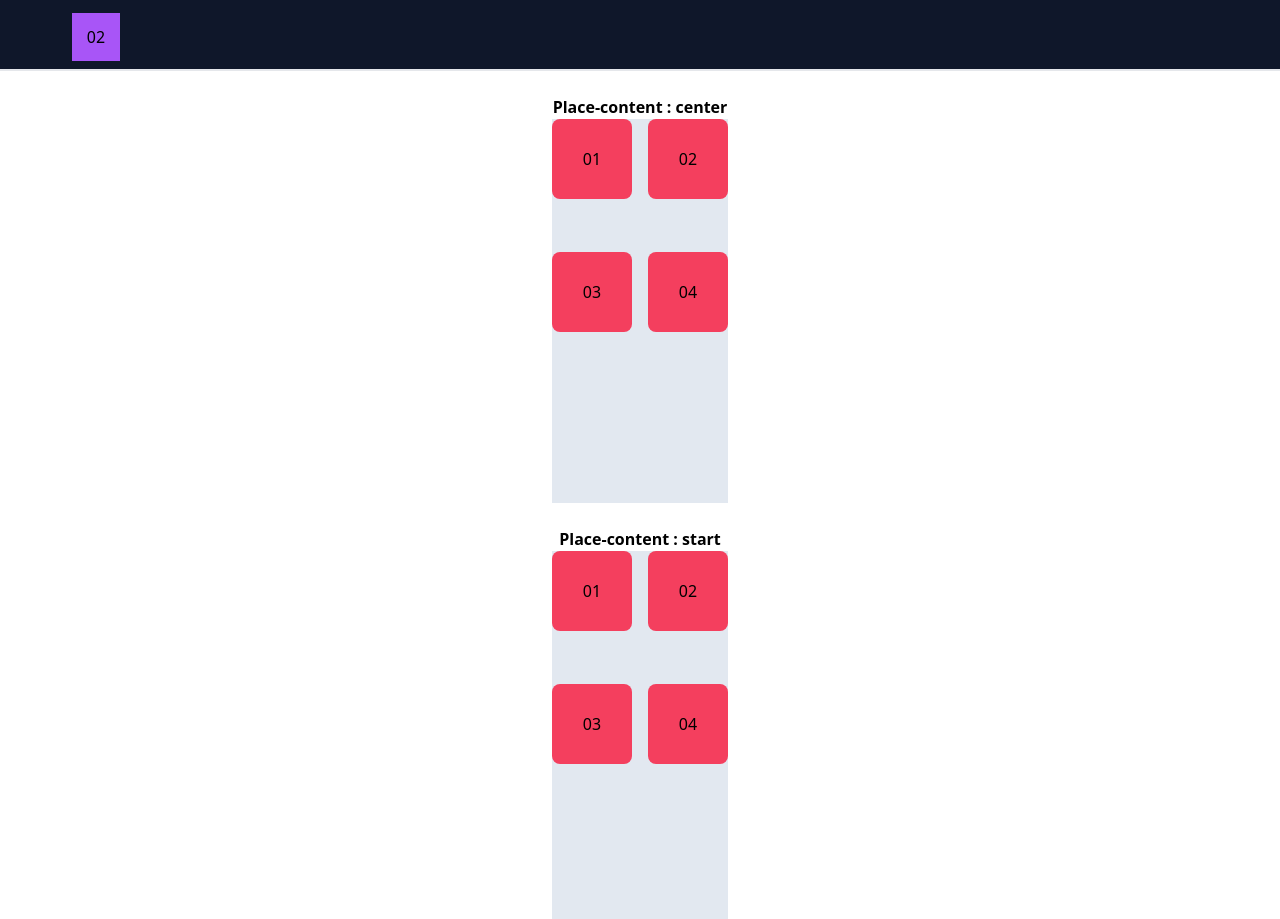
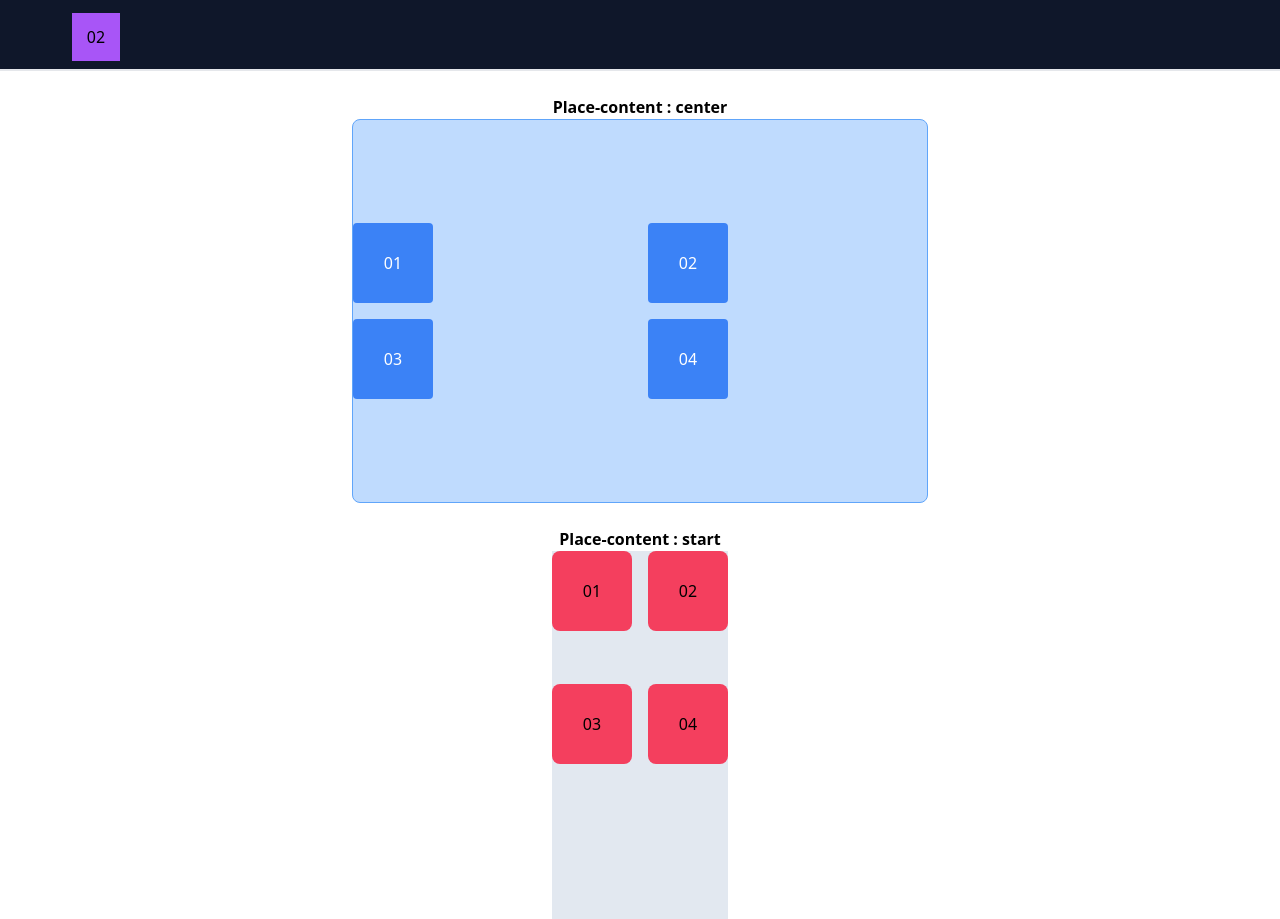
Before and after one commit to rajeevgi/Tailwind-CSS, a website built with Vite: page Project7/index.html in a window 1280 px wide. Shown: the part 8609-9528 px from the top of the page. Built offline with nearby package versions, Linux system fonts and the light colour scheme.

Commit message:
Minor changes done

```diff
--- a/Project7/index.html
+++ b/Project7/index.html
@@ -352,14 +352,12 @@
 
     <!-- Place-content : Utilities for controlling how content is justified and aligned at the same time -->
     <p class="font-bold text-center">Place-content : center</p>
-    <div class="flex items-center justify-center">
-        <div class="grid grid-rows-3 grid-cols-2 gap-4 place-content-center h-96 bg-slate-200">
-            <div class="w-20 h-20 bg-rose-500 flex items-center justify-center rounded-lg">01</div>
-            <div class="w-20 h-20 bg-rose-500 flex items-center justify-center rounded-lg">02</div>
-            <div class="w-20 h-20 bg-rose-500 flex items-center justify-center rounded-lg">03</div>
-            <div class="w-20 h-20 bg-rose-500 flex items-center justify-center rounded-lg">04</div>
-        </div>
-    </div>
+    <div class="grid grid-cols-2 gap-4 place-content-center h-96 w-full max-w-xl mx-auto bg-blue-200 rounded-lg border border-blue-400">
+        <div class="w-20 h-20 bg-blue-500 text-white flex items-center justify-center rounded">01</div>
+        <div class="w-20 h-20 bg-blue-500 text-white flex items-center justify-center rounded">02</div>
+        <div class="w-20 h-20 bg-blue-500 text-white flex items-center justify-center rounded">03</div>
+        <div class="w-20 h-20 bg-blue-500 text-white flex items-center justify-center rounded">04</div>
+      </div>
     <br>
 
     <p class="font-bold text-center">Place-content : start</p>
```
Also changed, not shown: Project7/output.css.
